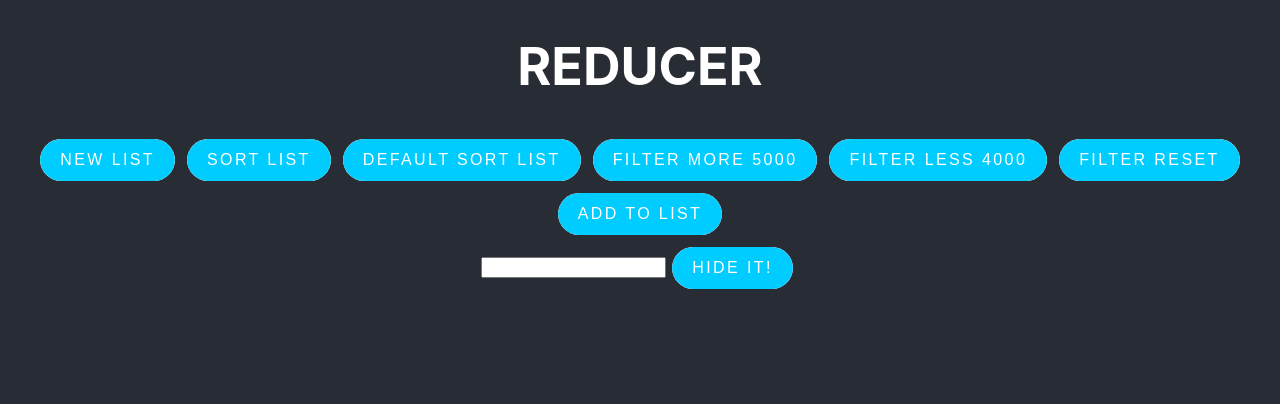
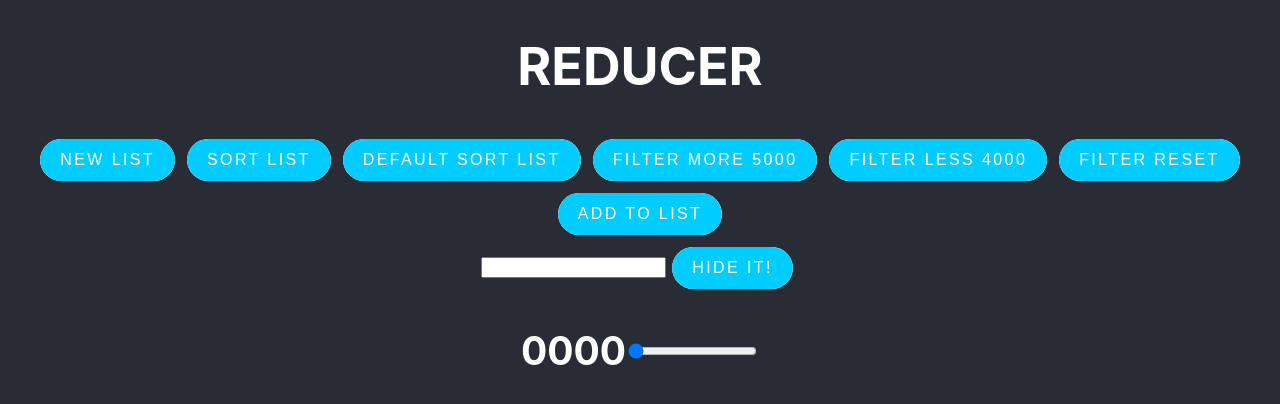
Before and after one commit to A-Kija/lamos, a React (Create React App) app in the folder r1/: page / in a window 1280 px wide. Shown: the top 404 px of the page. Built offline with nearby package versions, Linux system fonts and the light colour scheme.

Commit message:
range timout

```diff
--- a/r1/src/App.jsx
+++ b/r1/src/App.jsx
@@ -1,4 +1,4 @@
-import { useReducer, useState } from 'react';
+import { useEffect, useReducer, useRef, useState } from 'react';
 import './App.scss';
 import listReducer from './Reducers/listReducer';
 
@@ -7,6 +7,8 @@ function App() {
 
     const [list, listDispach] = useReducer(listReducer, []);
     const [number, setNumber] = useState('');
+    const [range, setRange] = useState('0');
+    const doRange = useRef(true);
 
     const newList = () => {
         const action = {
@@ -74,6 +76,20 @@ function App() {
         listDispach(action);
     }
 
+    useEffect(() => {
+        if (!doRange.current) {
+            return;
+        }
+        doRange.current = false;
+        setTimeout(() => doRange.current = true, 20);
+
+        const action = {
+            type: 'range',
+            payload: range.padStart(4, 0)
+        }
+        listDispach(action);
+    }, [range])
+
     return (
         <div className="App">
             <header className="App-header">
@@ -92,6 +108,10 @@ function App() {
                     <button onClick={hideNumber}>Hide it!</button>
                 </div>
                 <div className="kvc">
+                    <h2>{range.padStart(4, 0)}</h2>
+                    <input type="range" min="0" max="9999" onChange={e => setRange(e.target.value)} value={range}></input>
+                </div>
+                <div className="kvc">
                     {
                         list.map((o, i) => o.show ? <div key={i} className="kv" onClick={() => bla(o.number)} style={{backgroundColor:o.color}}><i>{o.number}</i></div> : null)
                     }
--- a/r1/src/Reducers/listReducer.js
+++ b/r1/src/Reducers/listReducer.js
@@ -36,7 +36,12 @@ function listReducer(state, action) {
         newState = state.map(o => ({...o, show: true}) )
       break;
     case "hide":
+
         newState = state.map(o => o.number == action.payload ? {...o, show: false} : {...o} )
+      break;
+      case "range":
+        console.log('go', action.payload)
+        newState = state.map(o => o.number > action.payload ? {...o, show: true} : {...o, show: false} )
       break;
     case 'add':
         newState = [...state, {
```
